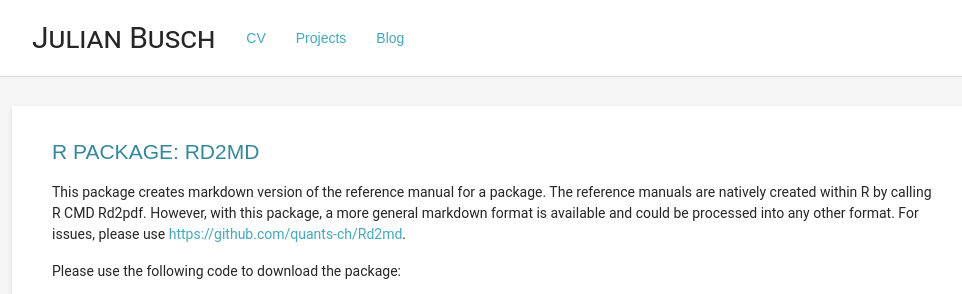
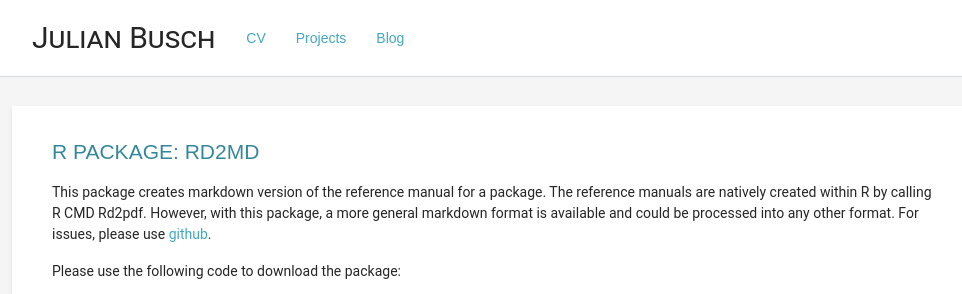
Before and after one commit to quantsch/quantsch.github.io, a Jekyll site: the page built from _pages/01_projects.md, in a window 1280 px wide, cut to the strip 0-294 px from the top of the page. Shown: the whole strip, without its empty margins (143-1105 px from the left). Built offline with Jekyll 4.4.1, drawn with Linux system fonts in a browser that asks for light colours; part of the change alters nothing that is shown.

Commit message:
repair link

```diff
--- a/_pages/01_projects.md
+++ b/_pages/01_projects.md
@@ -9,7 +9,7 @@ permalink: /projects/
 
 This package creates markdown version of the reference manual for a package. The reference manuals are natively created within R by calling R CMD Rd2pdf.
 However, with this package, a more general markdown format is available and could be processed into any other format. For issues, please
-use [https://github.com/quants-ch/Rd2md](github).
+use [github](https://github.com/quantsch/Rd2md).
 
 Please use the following code to download the package:
 
```
